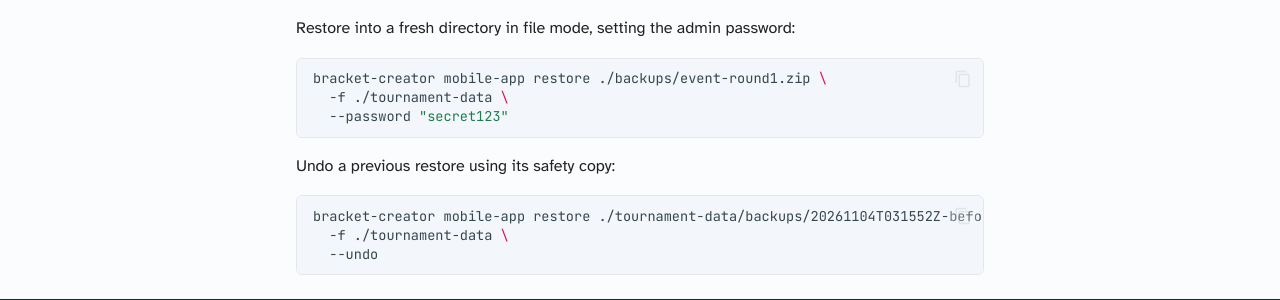
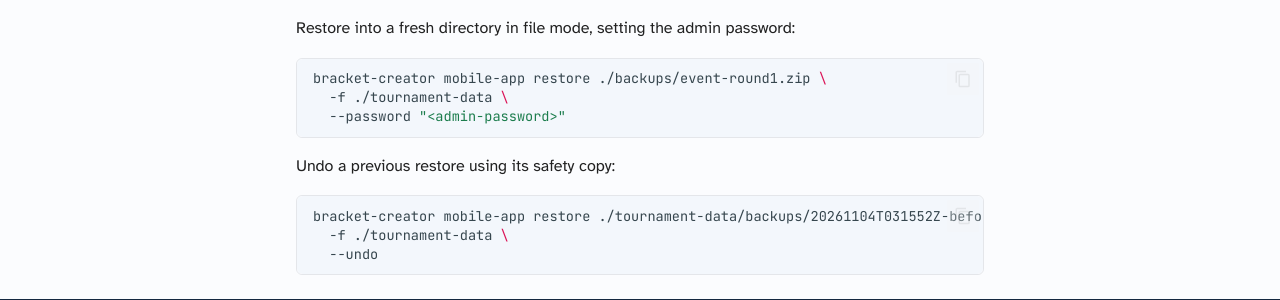
Before and after one commit to gitrgoliveira/bracket-creator, an MkDocs documentation site: the page built from docs/user-guide/commands/mobile-app.md, in a window 1280 px wide and 900 px high, scrolled down 6614 px. Shown: the part 556-856 px from the top of the window. Built offline with MkDocs 1.6.1 and Material for MkDocs 9.7.7, drawn with Linux system fonts in a browser that asks for light colours; comment, search, counter and statistics services are not loaded.

Commit message:
test(bc-hkal): keep literal passwords out of the backup test fixtures and docs example
GitGuardian flagged the fixture passwords and the docs example as secrets.
The tests now take their keys from named constants and the docs example
uses a placeholder.

Co-Authored-By: Claude Sonnet 5.5 <noreply@anthropic.com>

````diff
--- a/docs/user-guide/commands/mobile-app.md
+++ b/docs/user-guide/commands/mobile-app.md
@@ -181,7 +181,7 @@ Restore into a fresh directory in file mode, setting the admin password:
 ```bash
 bracket-creator mobile-app restore ./backups/event-round1.zip \
   -f ./tournament-data \
-  --password "secret123"
+  --password "<admin-password>"
 ```
 
 Undo a previous restore using its safety copy:
````
Also changed, not shown: 2 other files.
